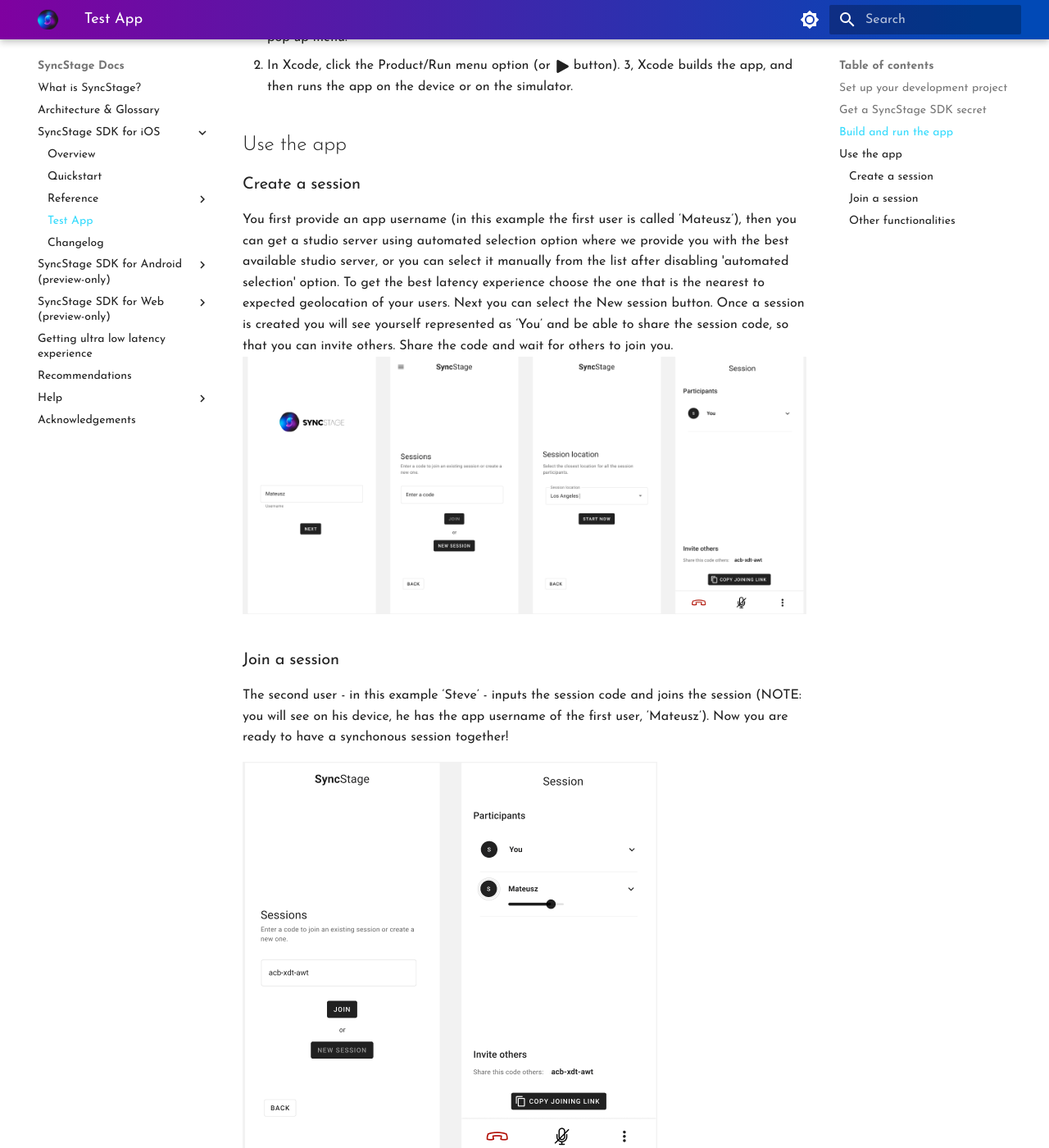
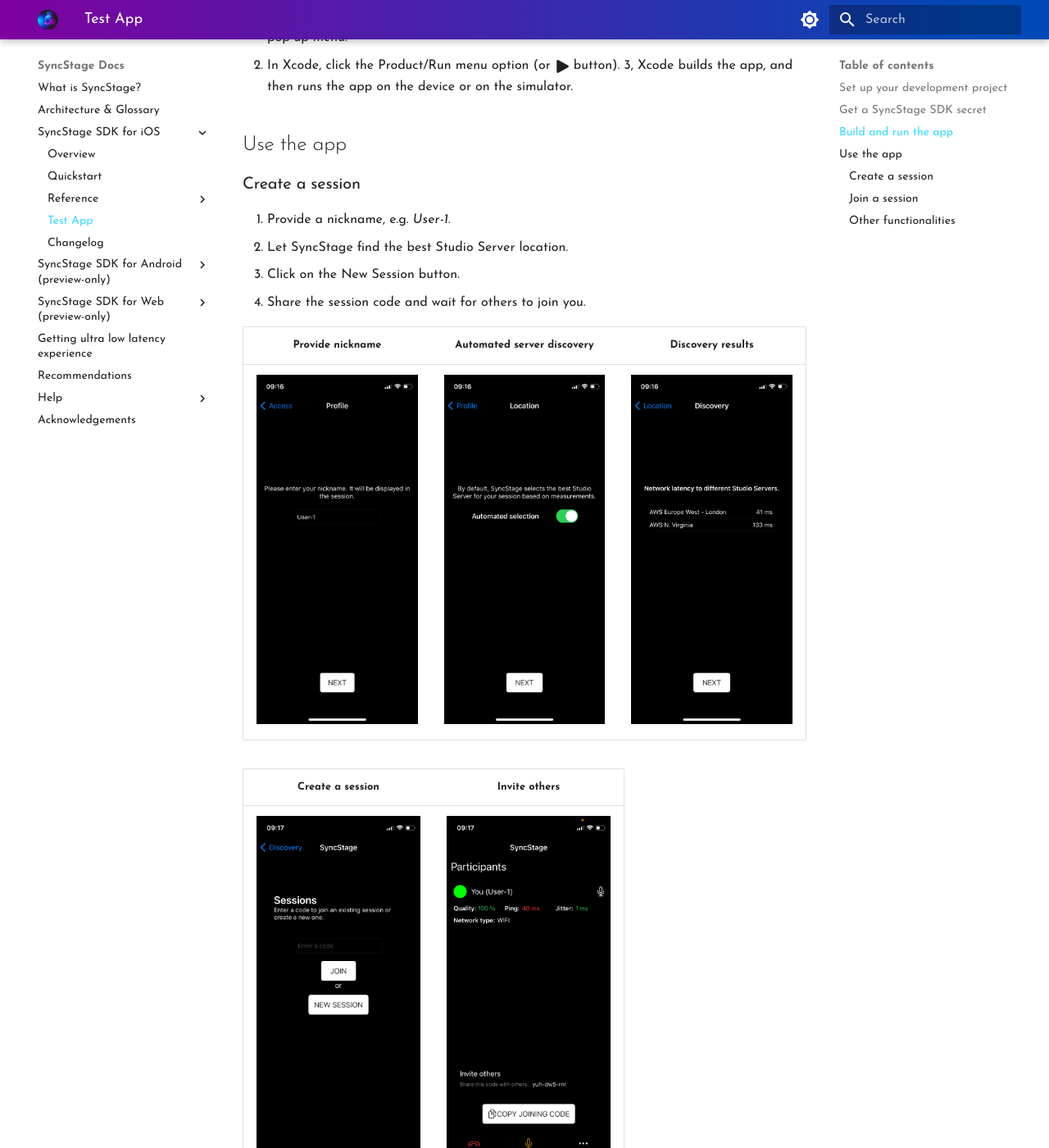
Before and after one commit to opensesamemedia/syncstage-docs, an MkDocs documentation site: the page built from docs/ios/test-app.md, in a window 1280 px wide and 1400 px high, scrolled down 815 px. Shown: the whole window at 82% size. Built offline with MkDocs 1.6.1 and Material for MkDocs 9.7.7, drawn with Linux system fonts in a browser that asks for light colours; some of the changed text lies outside the part shown.

Commit message:
Updated iOS Test App screenshots

```diff
--- a/docs/ios/test-app.md
+++ b/docs/ios/test-app.md
@@ -29,20 +29,44 @@
 ## Use the app
 
 ### Create a session
-You first provide an app username (in this example the first user is called ‘Mateusz’), then you can get a studio server using automated selection option where we provide you with the best available studio server, or you can select it manually from the list after disabling 'automated selection' option. To get the best latency experience choose the one that is the nearest to expected geolocation of your users. Next you can select the New session button. Once a session is created you will see yourself represented as ‘You’ and be able to share the session code, so that you can invite others. Share the code and wait for others to join you.
-![alt Create a Session](../assets/createsession.png "Create a Session")
+1. Provide a nickname, e.g. *User-1*.
+2. Let SyncStage find the best Studio Server location.
+3. Click on the New Session button.
+4. Share the session code and wait for others to join you.
 
-### Join a session
-The second user - in this example ‘Steve’ - inputs the session code and joins the session (NOTE: you will see on his device, he has the app username of the first user, ‘Mateusz’). Now you are ready to have a synchonous session together!
 
-![alt Join a session 1st user perspective](../assets/join_steve.png "Join a session 1st user perspective")
+| Provide nickname  | Automated server discovery | Discovery results |
+:-------------------------:|:-------------------------:|:-------------------------:
+![alt Enter your name](../assets/ios/profile.png){ width="200" }  |  ![alt Automated server discovery](../assets/ios/automated_selection.png){ width="200" } |  ![alt Discovery results](../assets/ios/discovery_results.png){ width="200" }
 
-User Mateusz will be prompted that Steve has joined the session on his device. SyncStage’s audio pipeline supports sessions with up to 8 users.
-
-![alt Join a session 2nd user perspective](../assets/join_mateusz.png "Join a session 2nd user perspective")
+| Create a session | Invite others |
+:-------------------------:|:-------------------------:
+![alt Create a session](../assets/ios/create_session.png){ width="200" }  | ![alt Invite others](../assets/ios/session_1_user.png){ width="200" }
 
 
 
+### Join a session
+1. Provide a nickname, e.g. *User-2*.
+2. Let SyncStage find the best Studio Server location.
+3. Input the session code.
+4. Click on the Join button.
+5. Now *User-1* and *User-2* are ready to have a session together!
+
+!!! note
+    Currently, Studio Server discovery results for users that are joining the session are ignored - they join the session in the same location as the session creator. This is going to change in future releases.
+
+
+| Provide nickname  | Automated server discovery | Discovery results |
+:-------------------------:|:-------------------------:|:-------------------------:
+![alt Enter your name](../assets/ios/user_2_profile.png){ width="200" }  |  ![alt Automated server discovery](../assets/ios/user_2_automated_selection.png){ width="200" } |  ![alt Discovery results](../assets/ios/user_2_discovery_results.png){ width="200" }
+
+| Join a session | Invite others |
+:-------------------------:|:-------------------------:
+![alt Join a session](../assets/ios/join_session.png){ width="200" }  | ![alt Invite others](../assets/ios/user_2_joined.png){ width="200" }
+
+
+Currently, SyncStage’s audio pipeline supports sessions with **up to 8 users. **
+
 ### Other functionalities
 
-You can control volume levels of all participants on your end, each app user can mix volumes according to one's needs. Anytime you can mute / unmute yourself or simply leave the session.
+You can control volume levels of all participants on your end, each app user can mix volumes according to their needs. Anytime you can mute / unmute yourself or simply leave the session.
```
Also changed, not shown: docs/assets/android/discovery_loading.png (deleted), docs/assets/createsession.png (deleted), docs/assets/ios/automated_selection.png (added), docs/assets/ios/create_session.png (added), docs/assets/ios/discovery_results.png (added), docs/assets/ios/join_session.png (added), docs/assets/ios/profile.png (added), docs/assets/ios/session_1_user.png (added), docs/assets/ios/user_2_automated_selection.png (added), docs/assets/ios/user_2_discovery_results.png (added), docs/assets/ios/user_2_joined.png (added), docs/assets/ios/user_2_profile.png (added), docs/assets/join_mateusz.png (deleted), docs/assets/join_steve.png (deleted).
